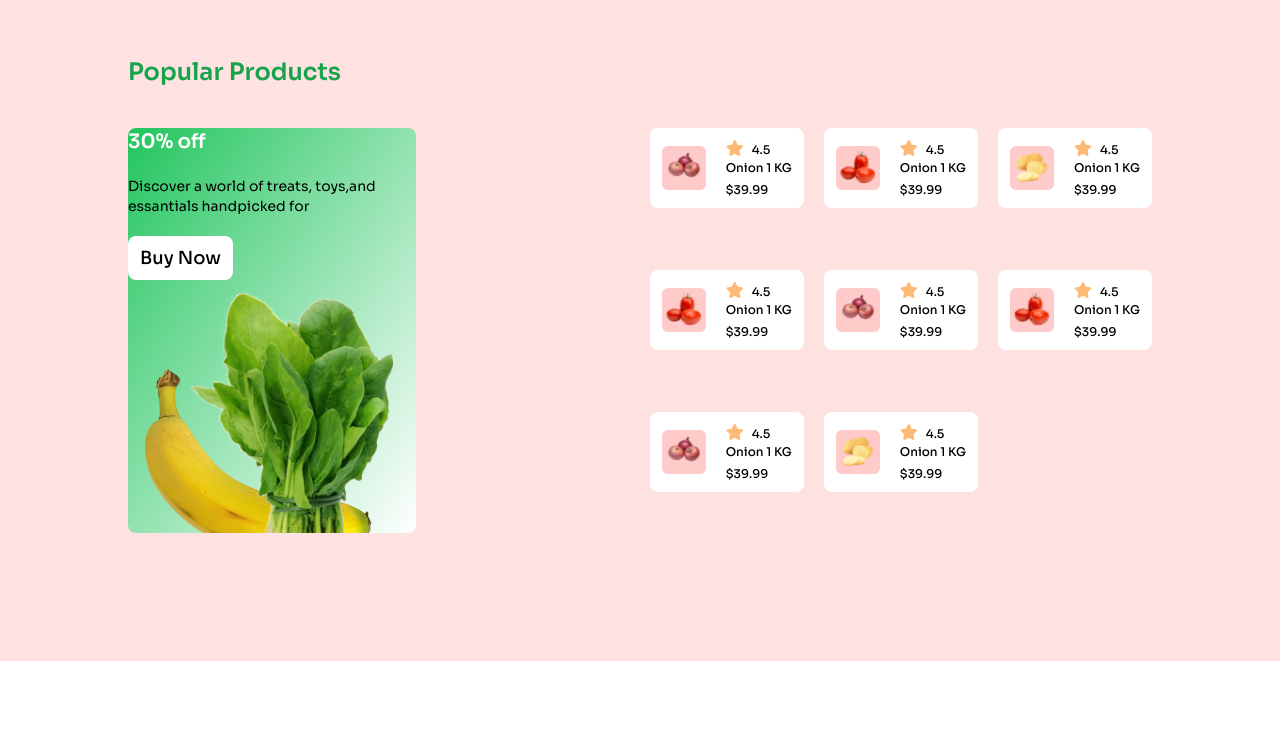
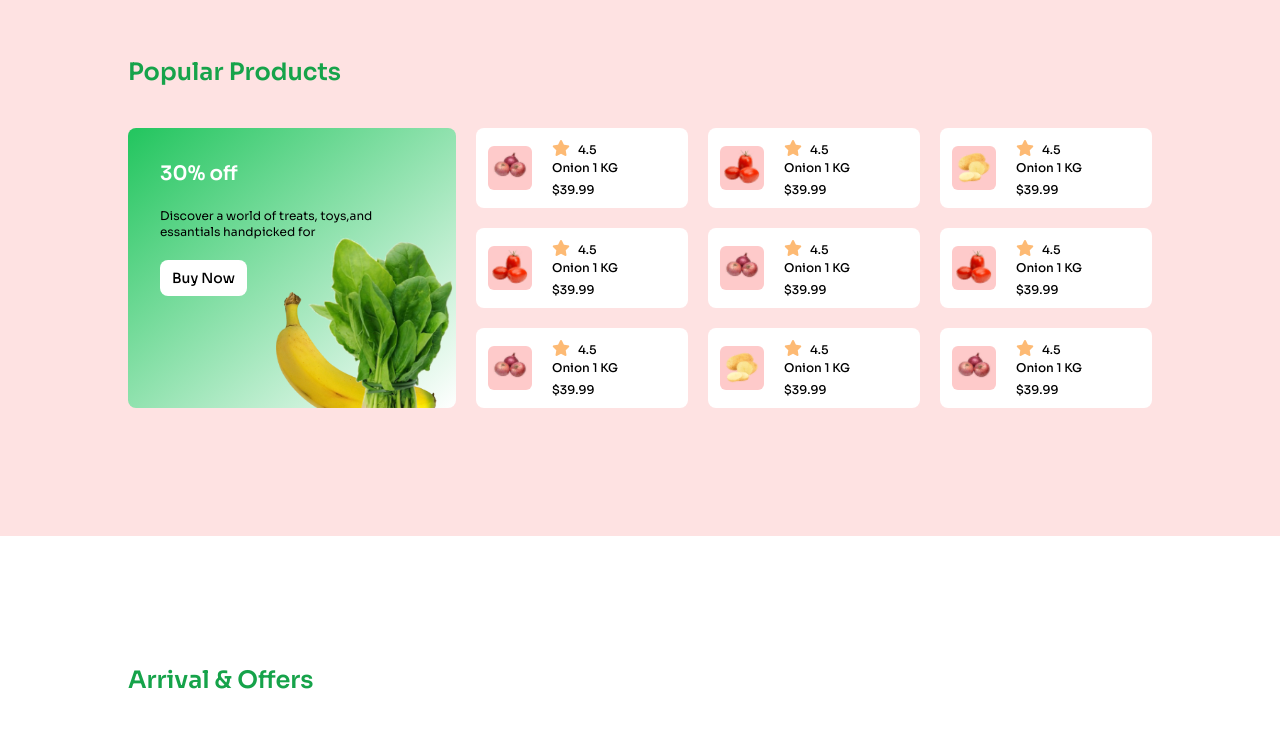
Before and after one commit to 198Jony/Assignment-03-category-0002, a plain HTML site: page index.html in a window 1280 px wide. Shown: the part 1780-2513 px from the top of the page. Drawn offline with nearby package versions, Linux system fonts and the light colour scheme.

Commit message:
some changed in popular products

```diff
--- a/index.html
+++ b/index.html
@@ -104,19 +104,19 @@
             <div>
                 <h2 class="font-sora font-semibold text-2xl text-green-600">Popular Products</h2>
             </div>
-            <div class="mt-10 lg:flex justify-between">
-                <div class="bg-gradient-to-br from-green-500 to-white  rounded-lg" >
-                    <div>
-                        <h4 class="font-sora text-xl text-white font-semibold mb-5">30% off</h4>
-                        <p class="font-sora text-sm font-normal w-72 mb-5">Discover a world of treats, toys,and essantials handpicked for</p>
-                        <button class="bg-white text-black font-sora text-lg font-medium rounded-lg py-2 px-3">Buy Now</button>
+            <div class="mt-10 lg:grid lg:grid-cols-3 gap-5">
+                <div class="bg-gradient-to-br from-green-500 to-white rounded-lg flex relative h-96 lg:h-auto lg:col-span-1 mb-5 lg:mb-0" >
+                    <div class="pt-8 pl-8 lg:pt-4 lg:pl-4 xl:pt-8 xl:pl-8">
+                        <h4 class="font-sora text-xl text-white font-semibold mb-5 lg:w-32">30% off</h4>
+                        <p class="font-sora text-sm font-normal w-72 mb-5 lg:w-64 lg:text-xs">Discover a world of treats, toys,and essantials handpicked for</p>
+                        <button class="bg-white text-black font-sora text-lg font-medium rounded-lg py-2 px-3 lg:text-sm">Buy Now</button>
                     </div>
-                    <div class="text-right">
-                        <img src="c2-assets\vegetable-offer.png" alt="">
+                    <div class="absolute right-0 bottom-0">
+                        <img class="lg:w-40 xl:w-48" src="c2-assets\vegetable-offer.png" alt="">
                     </div>
 
                 </div>
-                <div class="grid grid-cols-2 gap-5 lg:grid-cols-3 ">
+                <div class="grid grid-cols-2 gap-5 lg:grid-cols-3 col-span-2">
                     <div class="flex items-center bg-white py-2 px-3 lg:h-20 rounded-lg">
                         <div class="bg-red-200 rounded-md">
                             <img src="c2-assets\image 43.png" alt="">
@@ -127,6 +127,7 @@
                             <span class="font-sora font-medium text-xs">$39.99</span>
                         </div>
                     </div>
+
                     <div class="flex items-center bg-white py-2 px-3 lg:h-20 rounded-lg">
                         <div class="bg-red-200 rounded-md">
                             <img src="c2-assets\image 41.png" alt="">
@@ -190,6 +191,16 @@
                     <div class="flex items-center bg-white py-2 px-3 lg:h-20 rounded-lg">
                         <div class="bg-red-200 rounded-md">
                             <img src="c2-assets\image 44.png" alt="">
+                        </div>
+                        <div class="ml-5">
+                            <i class="fa-solid fa-star text-orange-300"></i><span class="font-sora font-medium text-xs ml-2">4.5</span>
+                            <h4  class="font-sora font-medium text-xs">Onion 1 KG</h4>
+                            <span class="font-sora font-medium text-xs">$39.99</span>
+                        </div>
+                    </div>
+                    <div class="flex items-center bg-white py-2 px-3 lg:h-20 rounded-lg hidden lg:block lg:flex xl:block xl:flex">
+                        <div class="bg-red-200 rounded-md">
+                            <img src="c2-assets\image 43.png" alt="">
                         </div>
                         <div class="ml-5">
                             <i class="fa-solid fa-star text-orange-300"></i><span class="font-sora font-medium text-xs ml-2">4.5</span>
```
